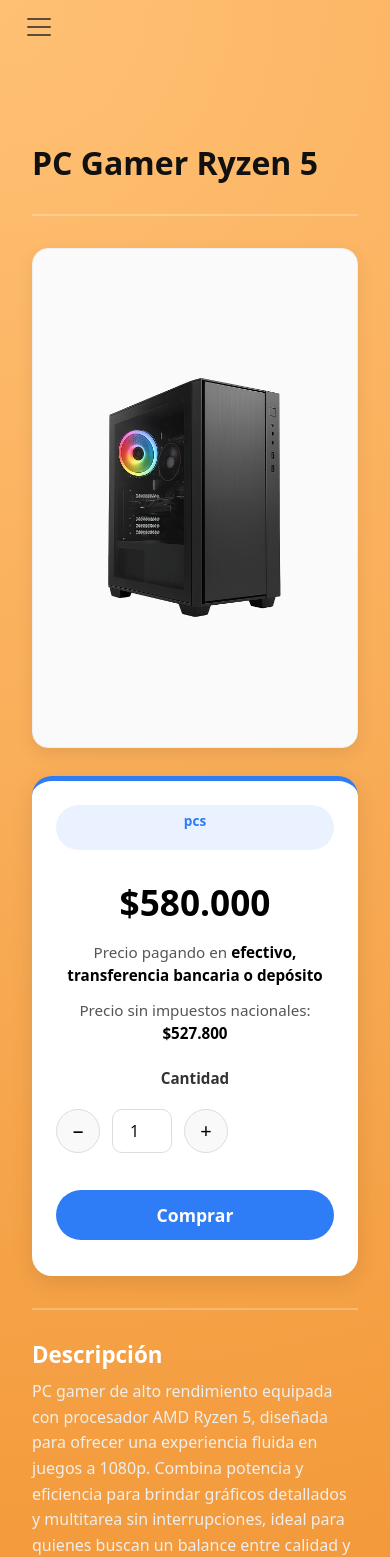
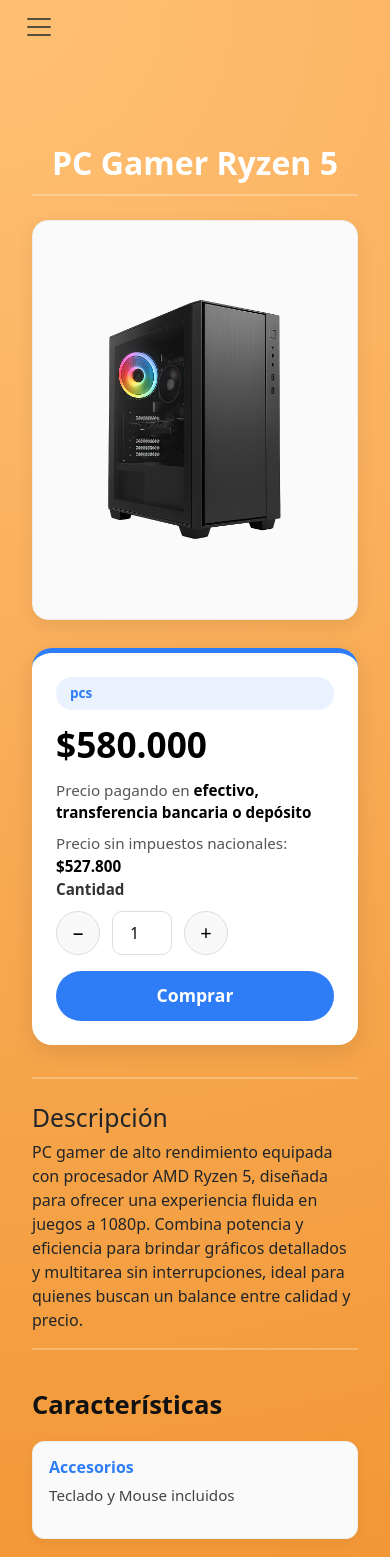
Before and after one commit to pablovenica7/Tech-Ecommerce, a React (Vite) app: page /producto/1 in a window 390 px wide. Shown: the top 1557 px of the page. Built offline with nearby package versions, Linux system fonts and the light colour scheme.

Commit message:
Update index.css

```diff
--- a/src/index.css
+++ b/src/index.css
@@ -191,17 +191,34 @@ footer h5 { color: #000; font-weight: 600; margin-bottom: 1rem; }
 .img-container img { max-width: 100%; height: auto; object-fit: contain; }
 
 /* =========================================================
-   DETALLE DE PRODUCTO (MEJORADO)
+   DETALLE DE PRODUCTO
    ========================================================= */
 .detalle-container { max-width: var(--container-max); margin: 40px auto; padding: 0 20px; }
-.detalle-layout {
+
+/* Cabecera */
+.detalle-header { text-align: left; margin-bottom: 20px; }
+.detalle-title {
+  font-size: 2rem;
+  font-weight: 900;
+  color: #fff;
+  margin: 0;
+}
+.detalle-divider {
+  border: 0;
+  border-top: 2px solid #fff;
+  margin: 12px 0 24px;
+}
+
+/* Fila superior */
+.detalle-top {
   display: grid;
-  grid-template-columns: 1fr var(--panel-w);
+  grid-template-columns: 1fr 1fr;
   gap: var(--gap);
-  align-items: start;
+  align-items: stretch;
+  margin-bottom: 32px;
 }
-.detalle-title { font-size: 2rem; font-weight: 900; color: #111; margin: 0 0 1rem; }
 
+/* Imagen */
 .detalle-imgbox {
   background: #fafafa;
   border-radius: 16px;
@@ -211,28 +228,25 @@ footer h5 { color: #000; font-weight: 600; margin-bottom: 1rem; }
   display: flex;
   justify-content: center;
   align-items: center;
-  min-height: 500px;
-  transition: transform .25s ease;
+  min-height: 400px;
 }
-.detalle-imgbox:hover { transform: scale(1.02); }
+.detalle-img {
+  max-width: 100%;
+  max-height: 100%;
+  object-fit: contain;
+}
 
-.detalle-img { width: 100%; height: auto; object-fit: contain; }
-.detalle-desc { margin-top: 20px; color: white; line-height: 1.6; font-size: 1rem; }
-
+/* Panel compra */
 .detalle-info {
   background: var(--card);
   border-radius: 20px;
   border-top: 5px solid var(--cta);
   padding: 24px;
-  display: grid;
-  gap: 18px;
+  display: flex;
+  flex-direction: column;
+  justify-content: space-between;
   box-shadow: 0 6px 22px rgba(0,0,0,.1);
-  min-height: 500px;
 }
-@media (min-width: 992px) {
-  .detalle-info { position: sticky; top: calc(var(--nav-h) + 16px); align-self: start; }
-}
-@media (max-width: 991.98px) { .detalle-layout { grid-template-columns: 1fr; } }
 
 .categoria-badge {
   display: inline-block;
@@ -262,10 +276,7 @@ footer h5 { color: #000; font-weight: 600; margin-bottom: 1rem; }
   cursor: pointer;
   transition: background .2s;
 }
-.qty-btn {
-  width: 44px;
-  border-radius: 50%;
-}
+.qty-btn { width: 44px; border-radius: 50%; }
 .qty-btn:hover { background: #ececec; }
 .qty-input {
   width: 60px;
@@ -355,23 +366,21 @@ footer h5 { color: #000; font-weight: 600; margin-bottom: 1rem; }
 }
 .ordenar-select option { background: #fff; color: #000; }
 
-.detalle-caracteristicas {
-  margin-top: 40px;
-}
-
+/* =========================================================
+   CARACTERÍSTICAS
+   ========================================================= */
+.detalle-caracteristicas { margin-top: 40px; }
 .detalle-caracteristicas h2 {
   font-size: 1.6rem;
   font-weight: 800;
   color: #111;
   margin-bottom: 20px;
 }
-
 .caracteristicas-grid {
   display: grid;
   grid-template-columns: repeat(auto-fit, minmax(220px, 1fr));
   gap: 20px;
 }
-
 .caracteristica {
   background: #fafafa;
   border: 1px solid #eee;
@@ -380,79 +389,7 @@ footer h5 { color: #000; font-weight: 600; margin-bottom: 1rem; }
   box-shadow: 0 4px 12px rgba(0,0,0,.05);
   transition: transform .2s;
 }
-.caracteristica:hover {
-  transform: translateY(-3px);
-}
-
-.caracteristica h3 {
-  font-size: 1rem;
-  font-weight: 700;
-  margin-bottom: 8px;
-  color: #2e7df6;
-}
-
-.caracteristica p {
-  font-size: .95rem;
-  color: #444;
-  line-height: 1.4;
-}
-
-/* Fila superior: nombre + imagen + panel de compra */
-.detalle-top {
-  display: grid;
-  grid-template-columns: 1fr 2fr 1fr; /* Nombre | Imagen | Panel compra */
-  gap: var(--gap);
-  align-items: start;
-  margin-bottom: 24px;
-}
-
-.detalle-top .detalle-title {
-  font-size: 1.8rem;
-  font-weight: 900;
-  color: #fff;
-}
-
-.detalle-divider {
-  border: 0;
-  border-top: 2px solid #fff;
-  margin: 32px 0;
-}
-
-/* Descripción */
-.detalle-desc {
-  color: #eee;
-  font-size: 1rem;
-  line-height: 1.6;
-  margin-bottom: 24px;
-}
-.detalle-desc h2 {
-  font-size: 1.4rem;
-  font-weight: 700;
-  margin-bottom: 10px;
-  color: #fff;
-}
-
-/* Características */
-.detalle-caracteristicas {
-  margin-top: 20px;
-}
-.detalle-caracteristicas h2 {
-  font-size: 1.4rem;
-  font-weight: 700;
-  margin-bottom: 16px;
-  color: #fff;
-}
-.caracteristicas-grid {
-  display: grid;
-  grid-template-columns: repeat(auto-fit, minmax(220px, 1fr));
-  gap: 20px;
-}
-.caracteristica {
-  background: #fafafa;
-  border-radius: 12px;
-  padding: 16px;
-  box-shadow: 0 4px 12px rgba(0,0,0,.05);
-}
+.caracteristica:hover { transform: translateY(-3px); }
 .caracteristica h3 {
   font-size: 1rem;
   font-weight: 700;
@@ -467,11 +404,6 @@ footer h5 { color: #000; font-weight: 600; margin-bottom: 1rem; }
 
 /* Responsive */
 @media (max-width: 991.98px) {
-  .detalle-top {
-    grid-template-columns: 1fr;
-    text-align: center;
-  }
-  .detalle-top .detalle-title {
-    margin-bottom: 12px;
-  }
+  .detalle-top { grid-template-columns: 1fr; }
+  .detalle-header { text-align: center; }
 }
```
